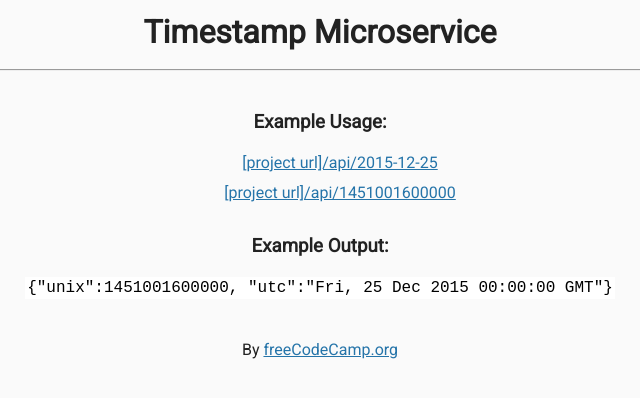
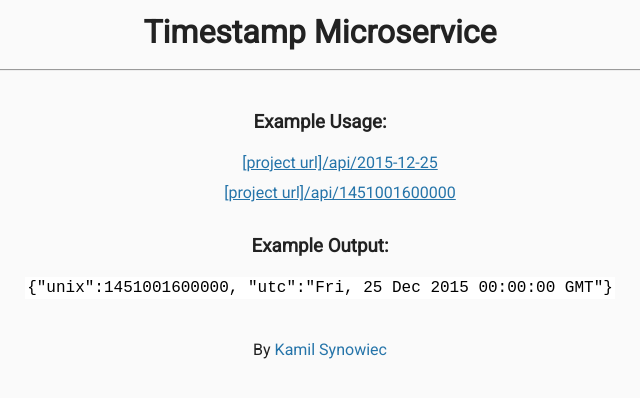
Before and after one commit to KamilSynowiec/timestamp-microservice, a website: page views/index.html in a window 1280 px wide. Shown: the full height of the page, 320-960 px from the left. Drawn offline with Linux system fonts and the light colour scheme; files that its build step writes are made by us from their sources.

Commit message:
Update index.html

```diff
--- a/views/index.html
+++ b/views/index.html
@@ -25,7 +25,7 @@
     </div>
     <div class="footer">
       <p>
-        By <a href="https://www.freecodecamp.org/">freeCodeCamp.org</a>
+        By <a>Kamil Synowiec</a>
       </p>
     </div>
   </body>
```
